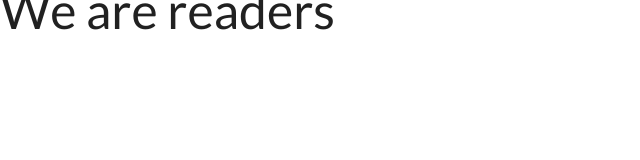
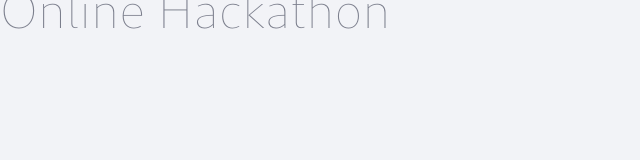
Before and after one commit to gavinkhung/bytehacks, a plain HTML site: page index.html in a window 1280 px wide. Shown: the whole page, without its empty margins (0-640 px from the left). Drawn offline with nearby package versions, Linux system fonts and the light colour scheme; a web font is replaced by a local one.

```diff
--- a/index.html
+++ b/index.html
@@ -10,7 +10,7 @@
     <link rel="stylesheet" href="https://cdnjs.cloudflare.com/ajax/libs/semantic-ui/2.4.1/semantic.min.css">
     <script src="https://code.jquery.com/jquery-3.1.1.min.js" integrity="sha256-hVVnYaiADRTO2PzUGmuLJr8BLUSjGIZsDYGmIJLv2b8=" crossorigin="anonymous"></script>
     <script src="https://cdnjs.cloudflare.com/ajax/libs/semantic-ui/2.4.1/semantic.min.js"></script>
-
+    <link rel="stylesheet" href="public/assets/css/skeuos.css">
 </head>
 <body>
 
@@ -18,8 +18,8 @@
 
     <script>
         var typed = new Typed('#typed', {
-          strings: ["We are writers", "We are readers", "We are investigators", "Learn about the news", "Based in Cupertino"],
-          backSpeed: 80,
+          strings: ["Byte Hacks", "Online Hackathon", "Prizes"],
+          backSpeed: 10,
           typeSpeed: 40,
           backDelay: 2000,
           showCursor: false,
```
